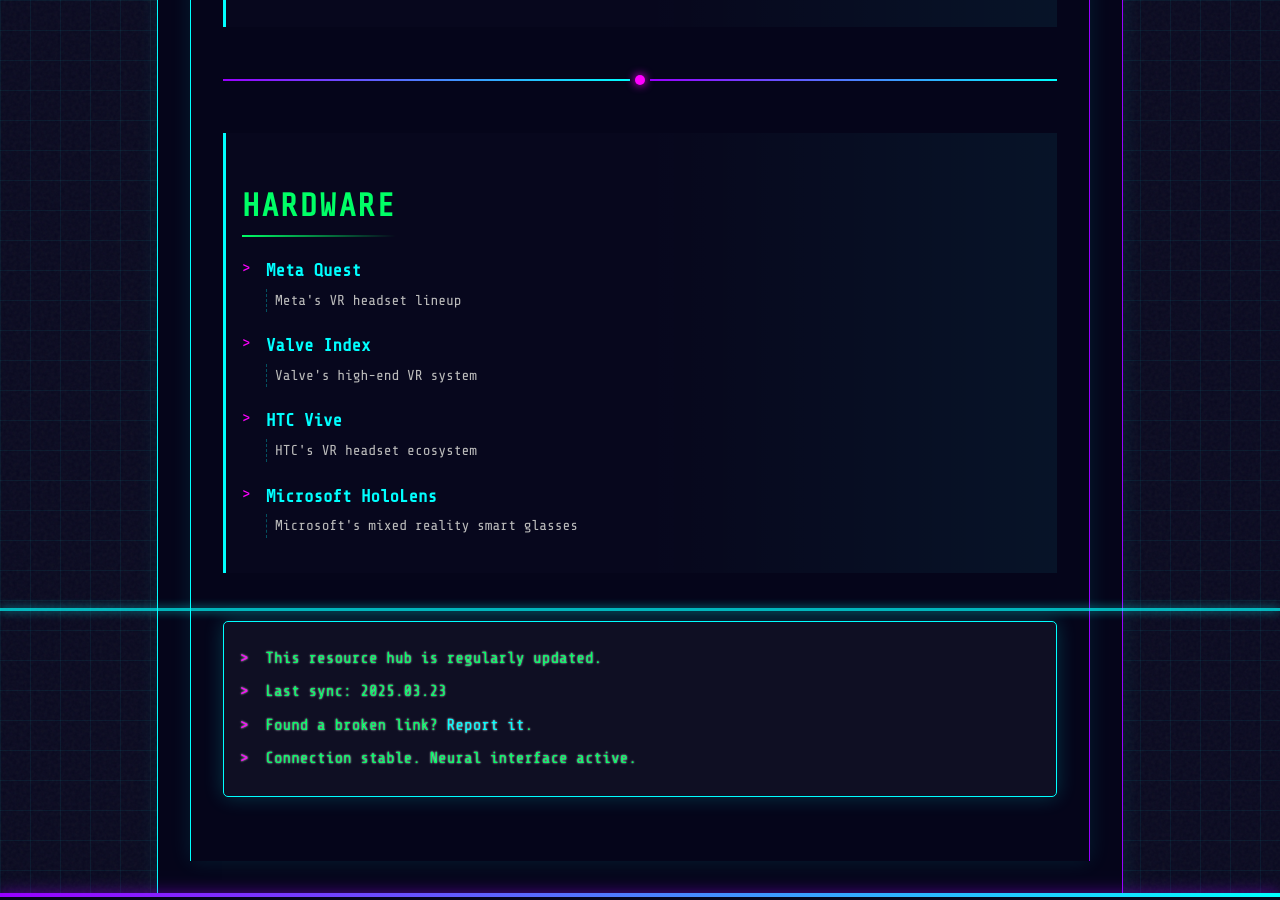
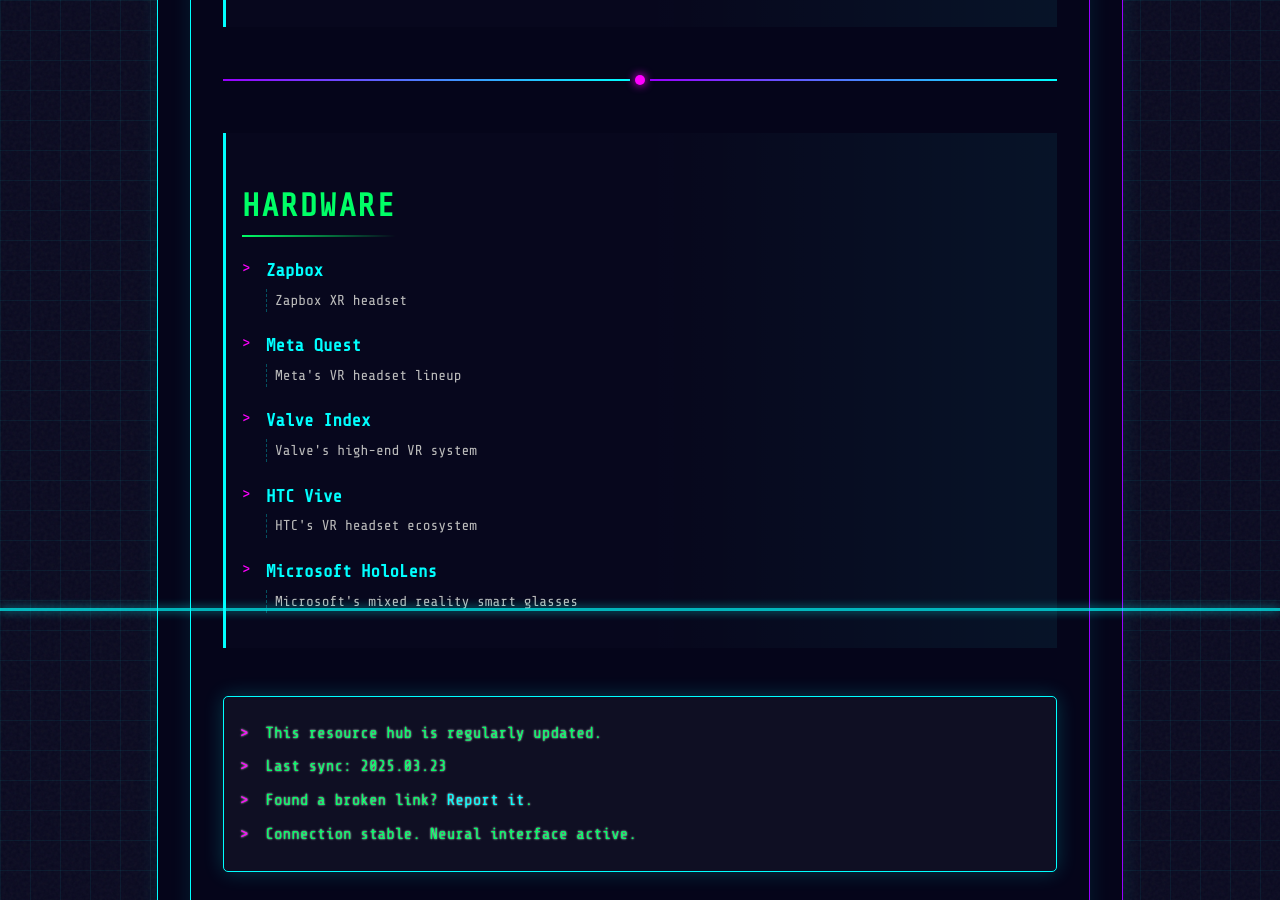
Before and after one commit to malik0/malik0.github.io, a Jekyll site: the page built from resources.markdown, in a window 1280 px wide and 900 px high, scrolled down 3216 px. Built offline with Jekyll 4.4.1, drawn with Linux system fonts in a browser that asks for light colours.

Commit message:
Add Zapbox XR headset to resources list

```diff
--- a/resources.markdown
+++ b/resources.markdown
@@ -165,6 +165,10 @@ permalink: /resources/
 <div class="resource-section">
   <h2 class="cyber-heading">Hardware</h2>
   <ul class="resource-list">
+  <li class="resource-item">
+      <a href="https://www.zappar.com/zapbox/" target="_blank">Zapbox</a>
+      <span class="resource-desc">Zapbox XR headset</span>
+    </li>
     <li class="resource-item">
       <a href="https://www.meta.com/quest/" target="_blank">Meta Quest</a>
       <span class="resource-desc">Meta's VR headset lineup</span>
```
